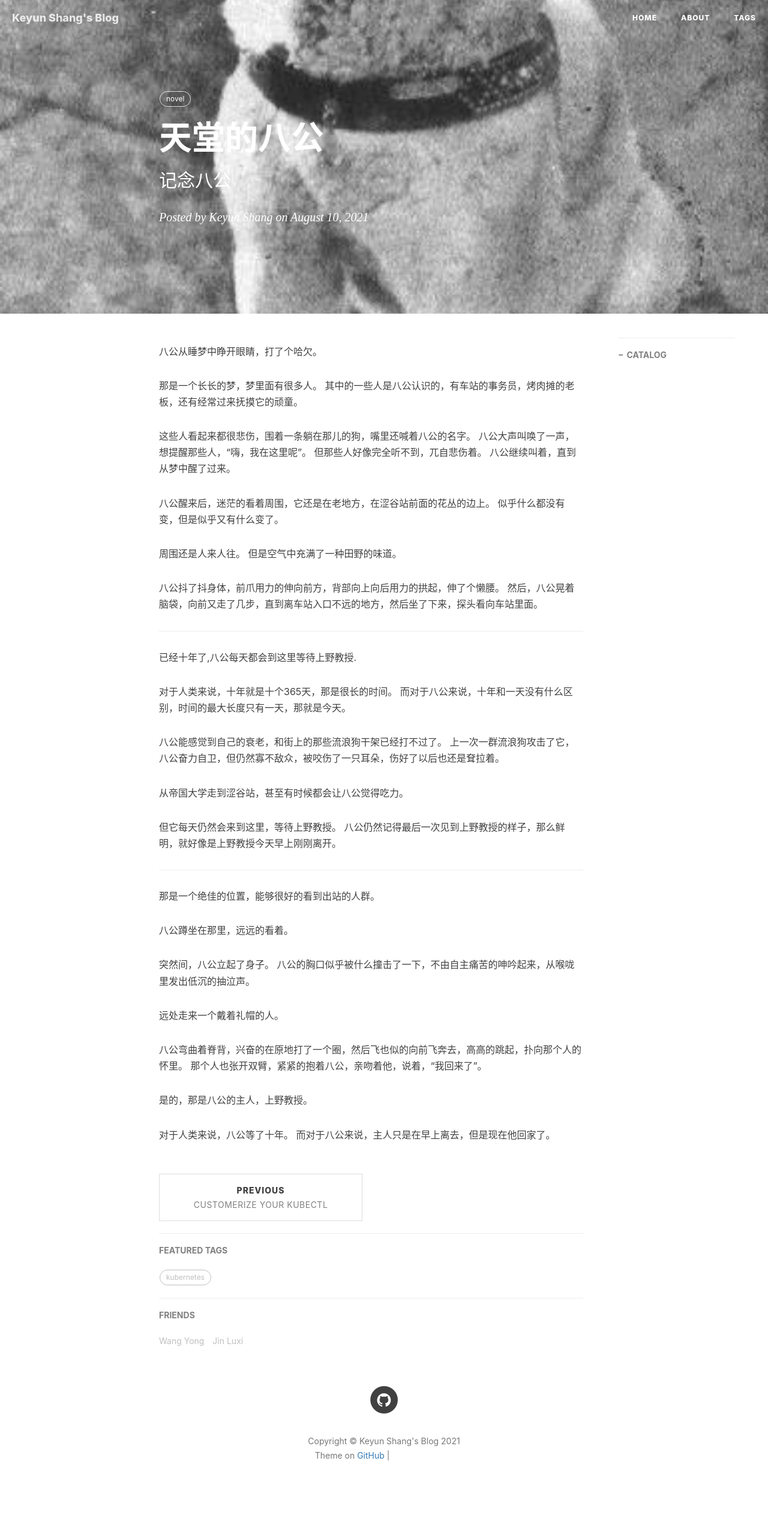
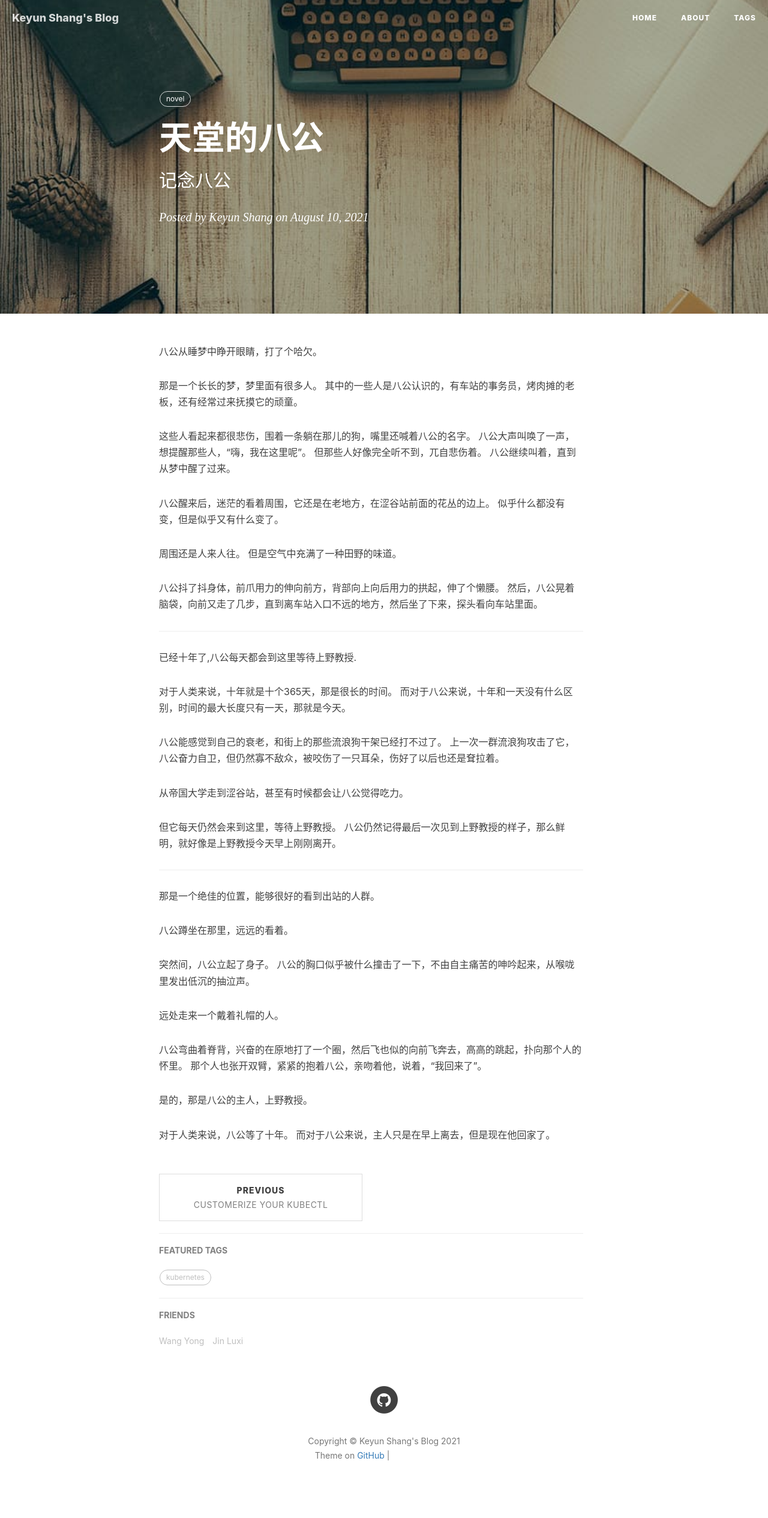
Before and after one commit to lanesky/lanesky.github.io, a Jekyll site: the page built from _posts/2021-04-25-hachi-in-heaven.md, in a window 1280 px wide. Shown: the whole page at 60% size. Built offline with Jekyll 4.4.1, drawn with Linux system fonts in a browser that asks for light colours; nearby versions of some CDN libraries; comment, search, counter and statistics services are not loaded; grey boxes are pictures that could not be loaded.

Commit message:
add new post

```diff
--- a/_posts/2021-04-25-hachi-in-heaven.md
+++ b/_posts/2021-04-25-hachi-in-heaven.md
@@ -4,8 +4,6 @@ title:      天堂的八公
 subtitle:   记念八公
 date:       2021-08-10
 author:     Keyun Shang
-header-img: img/Hachiko.JPG
-catalog: true
 tags:
     - novel
 
```
